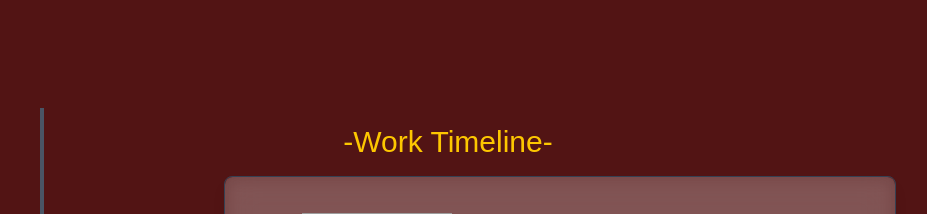
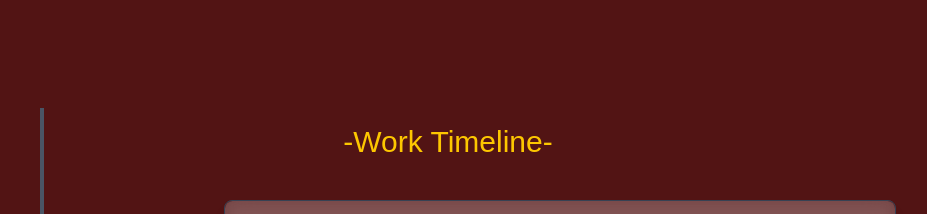
Before and after one commit to Aymaan-Shabbir/AymaanPortfolio, a React (Vite) app: page / in a window 1280 px wide. Shown: the part 2520-2734 px from the top of the page, without its empty margins (192-1119 px from the left). Built offline with nearby package versions, Linux system fonts and the light colour scheme; grey boxes are pictures that could not be loaded; a web font is replaced by a local one.

Commit message:
style fixes

```diff
--- a/src/components/Works.jsx
+++ b/src/components/Works.jsx
@@ -66,7 +66,7 @@ function Works() {
       className="w-full min-h-screen flex flex-col items-center py-20 px-5 md:px-10 transition-colors duration-500"
     >
       <div className="max-w-4xl w-full relative">
-        <h1 className="projName text-3xl text-center m-4 text-yellow-400">
+        <h1 className="projName text-3xl text-center mb-10 mt-4 text-yellow-400">
           -Work Timeline-
         </h1>
 
```
